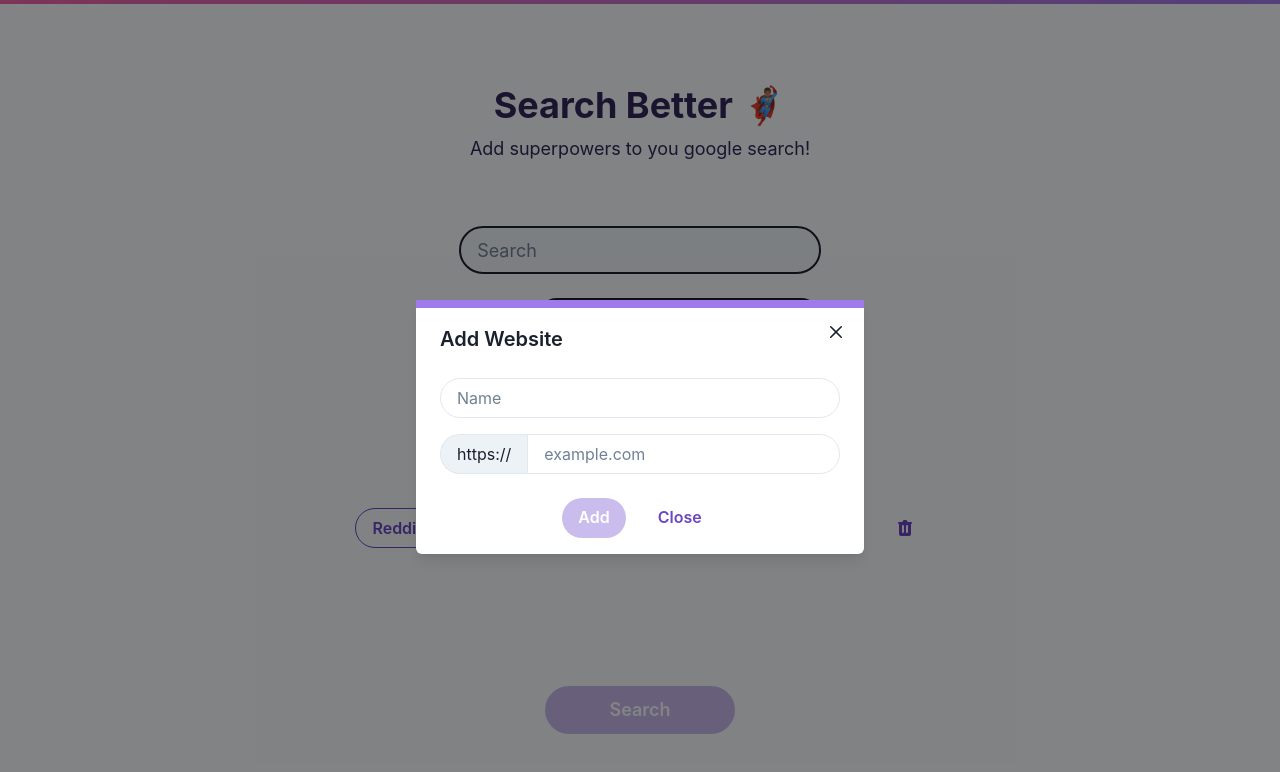
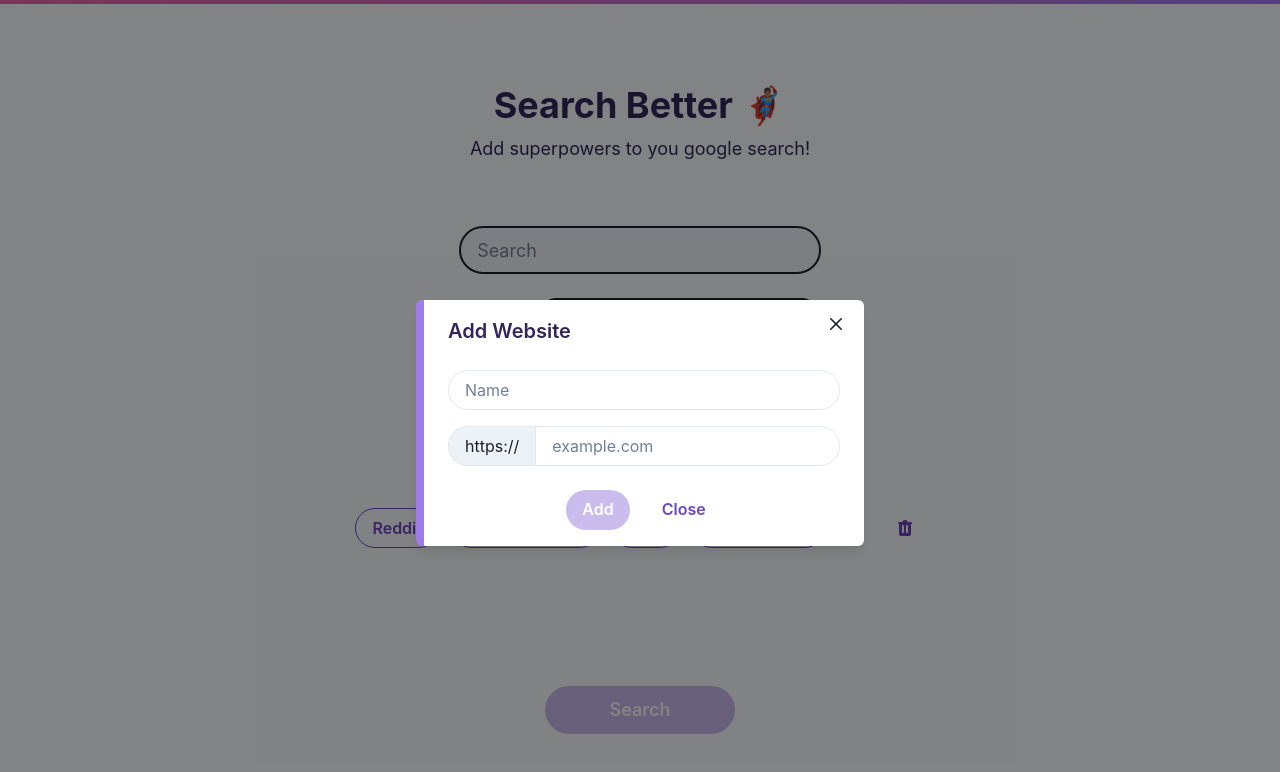
Before and after one commit to syedmehdiabbas/search-tool, a React (Vite) app: page / in a window 1280 px wide. Both pictures are taken after a click on the button 856 px from the left and 528 px from the top of the page. Shown: the top 772 px of the page. Built offline with nearby package versions, Linux system fonts and the light colour scheme.

Commit message:
add website modal border shifted to left

```diff
--- a/src/Home/components/Websites/AddWebsite/index.jsx
+++ b/src/Home/components/Websites/AddWebsite/index.jsx
@@ -51,13 +51,8 @@ function AddWebsite() {
       ></IconButton>
       <Modal isOpen={isOpen} onClose={onClose}>
         <ModalOverlay />
-        <ModalContent
-          mt="300px"
-          borderTopRadius="none"
-          borderTop="8px"
-          borderColor="purple.400"
-        >
-          <ModalHeader>Add Website</ModalHeader>
+        <ModalContent mt="300px" borderLeft="8px" borderColor="purple.400">
+          <ModalHeader color="purple.900">Add Website</ModalHeader>
           <ModalCloseButton />
           <ModalBody>
             <VStack spacing={4}>
```
